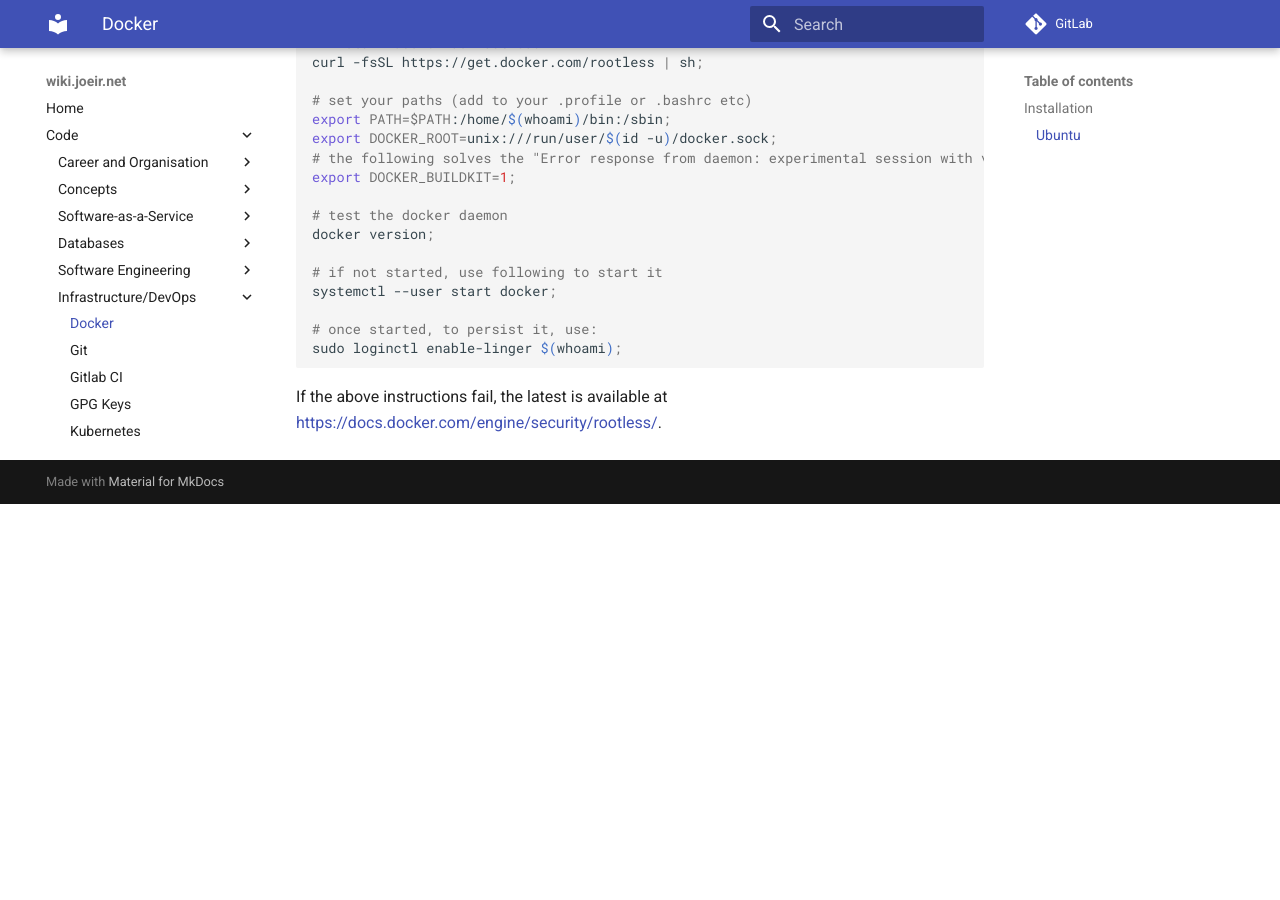
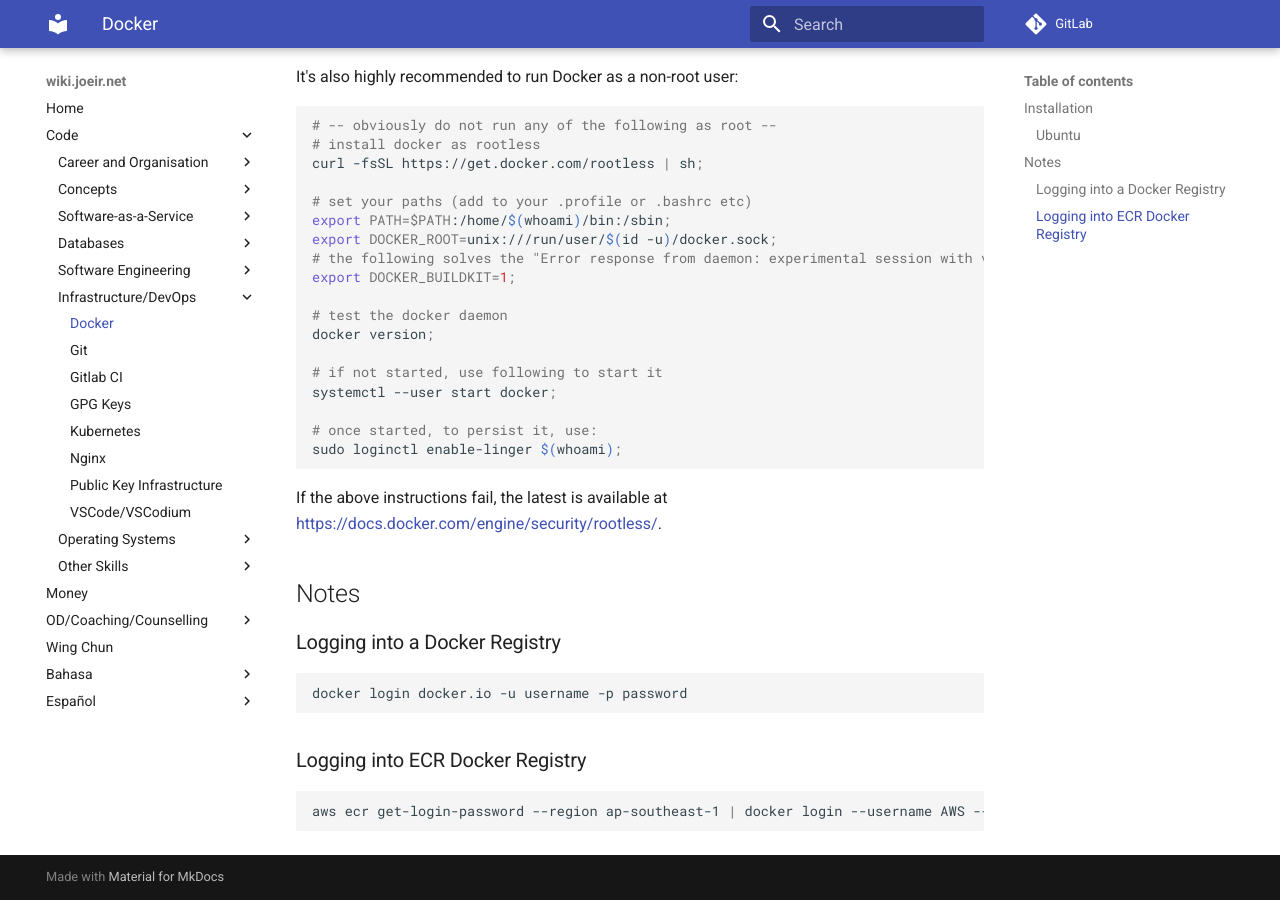
Before and after one commit to zephinzer/wiki.joeir.net, an MkDocs documentation site: the page built from docs/docker.md, in a window 1280 px wide and 900 px high, scrolled down 1218 px. Built offline with MkDocs 1.6.1 and Material for MkDocs 9.7.7, drawn with Linux system fonts in a browser that asks for light colours; comment, search, counter and statistics services are not loaded; before the commit the page ends 1722 px from its top, so only the background shows below that; some of the changed text lies outside the part shown.

Commit message:
added section on logging into docker registry

````diff
--- a/docs/docker.md
+++ b/docs/docker.md
@@ -1,8 +1,13 @@
-# Software Engineering / Tools / Docker
+# Docker
 
-- [Software Engineering / Tools / Docker](#software-engineering--tools--docker)
+- [Docker](#docker)
   - [Installation](#installation)
     - [Ubuntu](#ubuntu)
+  - [Notes](#notes)
+    - [Logging into a Docker Registry](#logging-into-a-docker-registry)
+    - [Logging into ECR Docker Registry](#logging-into-ecr-docker-registry)
+
+
 
 ## Installation
 
@@ -69,3 +74,19 @@
 ```
 
 If the above instructions fail, the latest is available at [https://docs.docker.com/engine/security/rootless/](https://docs.docker.com/engine/security/rootless/).
+
+
+
+## Notes
+
+### Logging into a Docker Registry
+
+```sh
+docker login docker.io -u username -p password
+```
+
+### Logging into ECR Docker Registry
+
+```sh
+aws ecr get-login-password --region ap-southeast-1 | docker login --username AWS --password-stdin ${AWS_ACCOUNT_ID}.dkr.ecr.ap-southeast-1.amazonaws.com
+```
````
Also changed, not shown: docs/postgresql.md (added, +20 -0 lines).
